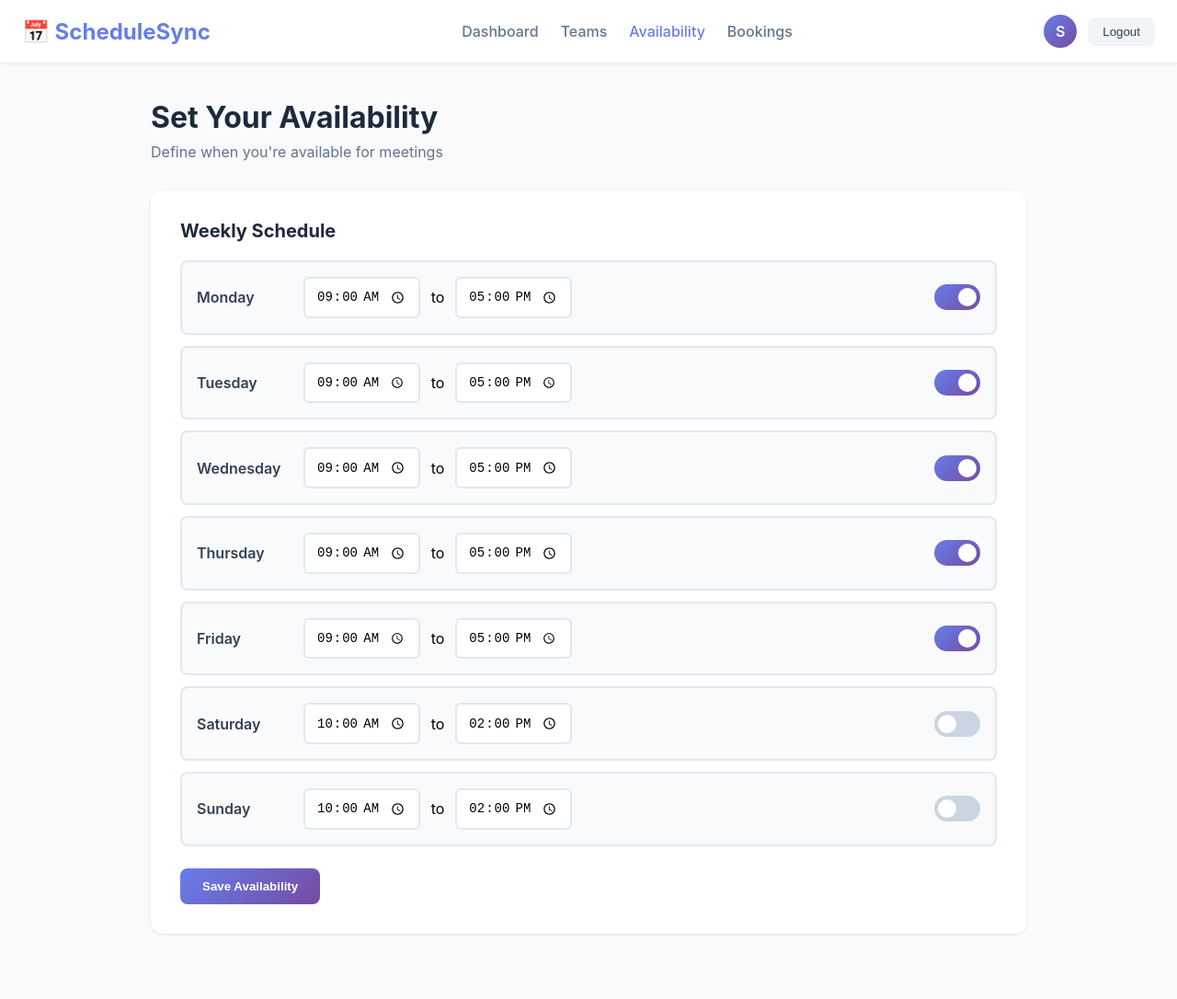
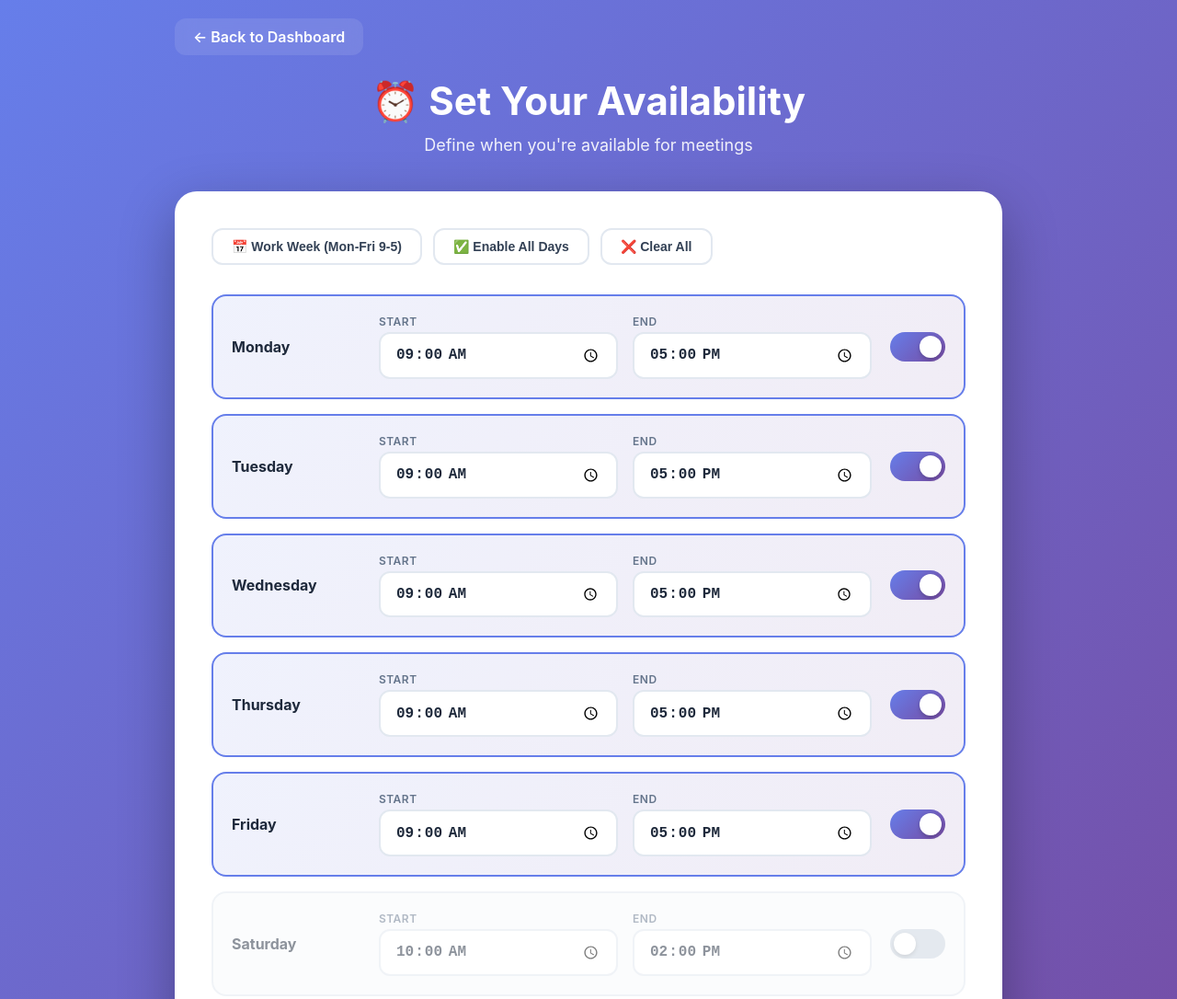
Before and after one commit to Joy52-cyber/schedulesync, a browser extension: page public/availability.html in a window 1280 px wide. Shown: the top 1086 px of the page at 92% size. Drawn offline with Linux system fonts and the light colour scheme; no server answers; sample sign-in values are in the browser's storage.

Commit message:
Beautiful availability UI + skip Google consent screen + complete account isolation

```diff
--- a/public/availability.html
+++ b/public/availability.html
@@ -13,171 +13,141 @@
 
         body {
             font-family: -apple-system, BlinkMacSystemFont, 'Segoe UI', Roboto, Oxygen, Ubuntu, Cantarell, sans-serif;
-            background: #f8fafc;
+            background: linear-gradient(135deg, #667eea 0%, #764ba2 100%);
             min-height: 100vh;
-        }
-
-        .navbar {
-            background: white;
-            box-shadow: 0 1px 3px rgba(0, 0, 0, 0.1);
-            padding: 16px 24px;
-            display: flex;
-            justify-content: space-between;
-            align-items: center;
-            position: sticky;
-            top: 0;
-            z-index: 100;
-        }
-
-        .nav-brand {
-            font-size: 24px;
-            font-weight: 700;
-            color: #667eea;
-            text-decoration: none;
-        }
-
-        .nav-links {
-            display: flex;
-            gap: 24px;
-            align-items: center;
-        }
-
-        .nav-links a {
-            color: #64748b;
-            text-decoration: none;
-            font-weight: 500;
-            transition: color 0.2s;
-        }
-
-        .nav-links a:hover, .nav-links a.active {
-            color: #667eea;
-        }
-
-        .user-menu {
-            display: flex;
-            align-items: center;
-            gap: 12px;
-        }
-
-        .user-avatar {
-            width: 36px;
-            height: 36px;
-            border-radius: 50%;
-            background: linear-gradient(135deg, #667eea 0%, #764ba2 100%);
-            color: white;
-            display: flex;
-            align-items: center;
-            justify-content: center;
-            font-weight: 600;
-        }
-
-        .logout-btn {
-            padding: 8px 16px;
-            background: #f1f5f9;
-            border: none;
-            border-radius: 8px;
-            color: #334155;
-            font-weight: 500;
-            cursor: pointer;
-            transition: all 0.2s;
-        }
-
-        .logout-btn:hover {
-            background: #e2e8f0;
+            padding: 20px;
         }
 
         .container {
-            max-width: 1000px;
+            max-width: 900px;
             margin: 0 auto;
-            padding: 40px 24px;
         }
 
-        .page-header {
-            margin-bottom: 32px;
+        .header {
+            text-align: center;
+            color: white;
+            margin-bottom: 40px;
         }
 
-        .page-header h1 {
-            font-size: 32px;
-            color: #1e293b;
-            margin-bottom: 8px;
+        .header h1 {
+            font-size: 42px;
+            margin-bottom: 12px;
+            font-weight: 700;
         }
 
-        .page-header p {
-            color: #64748b;
+        .header p {
+            font-size: 18px;
+            opacity: 0.9;
         }
 
         .card {
             background: white;
-            border-radius: 12px;
-            padding: 32px;
-            box-shadow: 0 1px 3px rgba(0, 0, 0, 0.1);
-            margin-bottom: 24px;
+            border-radius: 24px;
+            padding: 40px;
+            box-shadow: 0 20px 60px rgba(0, 0, 0, 0.3);
         }
 
-        .section-title {
-            font-size: 20px;
-            font-weight: 700;
-            color: #1e293b;
-            margin-bottom: 20px;
+        .quick-actions {
+            display: flex;
+            gap: 12px;
+            margin-bottom: 32px;
+            flex-wrap: wrap;
         }
 
-        .loading {
-            text-align: center;
-            padding: 40px;
-            color: #64748b;
+        .quick-btn {
+            padding: 10px 20px;
+            border: 2px solid #e2e8f0;
+            border-radius: 12px;
+            background: white;
+            color: #334155;
+            font-weight: 600;
+            cursor: pointer;
+            transition: all 0.2s;
+            font-size: 14px;
+        }
+
+        .quick-btn:hover {
+            border-color: #667eea;
+            color: #667eea;
+            transform: translateY(-2px);
         }
 
         .time-slots {
-            display: grid;
-            gap: 12px;
+            display: flex;
+            flex-direction: column;
+            gap: 16px;
         }
 
         .time-slot {
-            display: flex;
+            display: grid;
+            grid-template-columns: 140px 1fr auto;
             align-items: center;
-            gap: 16px;
-            padding: 16px;
+            gap: 20px;
+            padding: 20px;
             background: #f8fafc;
             border: 2px solid #e2e8f0;
-            border-radius: 8px;
-            transition: all 0.2s;
+            border-radius: 16px;
+            transition: all 0.3s;
         }
 
-        .time-slot:hover {
+        .time-slot.active {
+            background: linear-gradient(135deg, rgba(102, 126, 234, 0.1) 0%, rgba(118, 75, 162, 0.1) 100%);
             border-color: #667eea;
         }
 
+        .time-slot.inactive {
+            opacity: 0.5;
+        }
+
         .day-label {
-            min-width: 100px;
-            font-weight: 600;
-            color: #334155;
+            font-weight: 700;
+            color: #1e293b;
+            font-size: 16px;
         }
 
         .time-inputs {
             display: flex;
             align-items: center;
-            gap: 12px;
+            gap: 16px;
+        }
+
+        .time-input-wrapper {
             flex: 1;
+            display: flex;
+            flex-direction: column;
+            gap: 4px;
+        }
+
+        .time-label {
+            font-size: 12px;
+            font-weight: 600;
+            color: #64748b;
+            text-transform: uppercase;
+            letter-spacing: 0.5px;
         }
 
         .time-inputs input[type="time"] {
-            padding: 10px 12px;
+            width: 100%;
+            padding: 12px 16px;
             border: 2px solid #e2e8f0;
-            border-radius: 6px;
-            font-size: 14px;
+            border-radius: 12px;
+            font-size: 16px;
+            font-weight: 600;
+            color: #1e293b;
             transition: all 0.3s;
+            background: white;
         }
 
         .time-inputs input[type="time"]:focus {
             outline: none;
             border-color: #667eea;
-            box-shadow: 0 0 0 3px rgba(102, 126, 234, 0.1);
+            box-shadow: 0 0 0 4px rgba(102, 126, 234, 0.1);
         }
 
         .toggle-switch {
             position: relative;
-            width: 50px;
-            height: 28px;
+            width: 60px;
+            height: 32px;
         }
 
         .toggle-switch input {
@@ -195,19 +165,20 @@
             bottom: 0;
             background-color: #cbd5e1;
             transition: 0.3s;
-            border-radius: 28px;
+            border-radius: 32px;
         }
 
         .slider:before {
             position: absolute;
             content: "";
-            height: 20px;
-            width: 20px;
+            height: 24px;
+            width: 24px;
             left: 4px;
             bottom: 4px;
             background-color: white;
             transition: 0.3s;
             border-radius: 50%;
+            box-shadow: 0 2px 4px rgba(0, 0, 0, 0.2);
         }
 
         input:checked + .slider {
@@ -215,16 +186,33 @@
         }
 
         input:checked + .slider:before {
-            transform: translateX(22px);
+            transform: translateX(28px);
+        }
+
+        .actions {
+            margin-top: 32px;
+            display: flex;
+            gap: 12px;
+            justify-content: flex-end;
         }
 
         .btn {
-            padding: 12px 24px;
+            padding: 14px 32px;
             border: none;
-            border-radius: 8px;
+            border-radius: 12px;
             font-weight: 600;
             cursor: pointer;
             transition: all 0.3s;
+            font-size: 16px;
+        }
+
+        .btn-secondary {
+            background: #f1f5f9;
+            color: #334155;
+        }
+
+        .btn-secondary:hover {
+            background: #e2e8f0;
         }
 
         .btn-primary {
@@ -234,7 +222,7 @@
 
         .btn-primary:hover {
             transform: translateY(-2px);
-            box-shadow: 0 8px 20px rgba(102, 126, 234, 0.3);
+            box-shadow: 0 8px 20px rgba(102, 126, 234, 0.4);
         }
 
         .btn-primary:disabled {
@@ -243,51 +231,105 @@
             transform: none;
         }
 
+        .back-btn {
+            display: inline-flex;
+            align-items: center;
+            gap: 8px;
+            color: white;
+            text-decoration: none;
+            font-weight: 600;
+            margin-bottom: 24px;
+            padding: 10px 20px;
+            border-radius: 12px;
+            background: rgba(255, 255, 255, 0.1);
+            backdrop-filter: blur(10px);
+            transition: all 0.2s;
+        }
+
+        .back-btn:hover {
+            background: rgba(255, 255, 255, 0.2);
+            transform: translateX(-4px);
+        }
+
+        .loading {
+            text-align: center;
+            padding: 60px 20px;
+            color: #64748b;
+        }
+
+        .spinner {
+            width: 40px;
+            height: 40px;
+            border: 4px solid #e2e8f0;
+            border-top-color: #667eea;
+            border-radius: 50%;
+            animation: spin 1s linear infinite;
+            margin: 0 auto 16px;
+        }
+
+        @keyframes spin {
+            to { transform: rotate(360deg); }
+        }
+
         @media (max-width: 768px) {
             .time-slot {
-                flex-direction: column;
-                align-items: flex-start;
+                grid-template-columns: 1fr;
+                gap: 16px;
             }
 
-            .day-label {
+            .time-inputs {
+                flex-direction: column;
+            }
+
+            .actions {
+                flex-direction: column;
+            }
+
+            .btn {
                 width: 100%;
             }
 
-            .time-inputs {
-                width: 100%;
-                flex-direction: column;
+            .header h1 {
+                font-size: 32px;
             }
 
-            .nav-links {
-                display: none;
+            .card {
+                padding: 24px;
             }
         }
     </style>
 </head>
 <body>
     <script src="/auth-handler.js"></script>
-    <nav class="navbar">
-        <a href="/" class="nav-brand">📅 ScheduleSync</a>
-        <div class="nav-links">
-            <a href="/dashboard">Dashboard</a>
-            <a href="/teams">Teams</a>
-            <a href="/availability" class="active">Availability</a>
-            <a href="/bookings">Bookings</a>
-        </div>
-        <div class="user-menu">
-            <div class="user-avatar" id="userAvatar">U</div>
-            <button class="logout-btn" onclick="logout()">Logout</button>
-        </div>
-    </nav>
 
     <div class="container">
-        <div class="page-header">
-            <h1>Set Your Availability</h1>
+        <a href="/dashboard" class="back-btn">
+            ← Back to Dashboard
+        </a>
+
+        <div class="header">
+            <h1>⏰ Set Your Availability</h1>
             <p>Define when you're available for meetings</p>
         </div>
 
-        <div class="card" id="availabilityCard">
-            <div class="loading">Loading your availability...</div>
+        <div class="card">
+            <div class="quick-actions">
+                <button class="quick-btn" onclick="setWorkWeek()">📅 Work Week (Mon-Fri 9-5)</button>
+                <button class="quick-btn" onclick="setAllDays()">✅ Enable All Days</button>
+                <button class="quick-btn" onclick="clearAll()">❌ Clear All</button>
+            </div>
+
+            <div id="content">
+                <div class="loading">
+                    <div class="spinner"></div>
+                    <p>Loading your availability...</p>
+                </div>
+            </div>
+
+            <div class="actions" id="actions" style="display: none;">
+                <button class="btn btn-secondary" onclick="window.location.href='/dashboard'">Cancel</button>
+                <button class="btn btn-primary" onclick="saveAvailability()">Save Availability</button>
+            </div>
         </div>
     </div>
 
@@ -296,10 +338,6 @@
         const user = JSON.parse(localStorage.getItem('user') || '{}');
 
         if (!token) window.location.href = '/login';
-
-        if (user.name) {
-            document.getElementById('userAvatar').textContent = user.name.charAt(0).toUpperCase();
-        }
 
         const dayNames = ['Monday', 'Tuesday', 'Wednesday', 'Thursday', 'Friday', 'Saturday', 'Sunday'];
         const dayShortNames = ['mon', 'tue', 'wed', 'thu', 'fri', 'sat', 'sun'];
@@ -325,31 +363,33 @@
         }
 
         function renderAvailability(existingSlots) {
-            const card = document.getElementById('availabilityCard');
-
-            let html = '<h2 class="section-title">Weekly Schedule</h2><div class="time-slots">';
+            let html = '<div class="time-slots">';
 
             dayNames.forEach((dayName, index) => {
                 const dayShort = dayShortNames[index];
-                const dayOfWeek = index + 1; // 1 = Monday
+                const dayOfWeek = index + 1;
 
-                // Find existing slot for this day
                 const existingSlot = existingSlots.find(s => s.day_of_week === dayOfWeek);
 
                 const startTime = existingSlot ? existingSlot.start_time : (index < 5 ? '09:00' : '10:00');
                 const endTime = existingSlot ? existingSlot.end_time : (index < 5 ? '17:00' : '14:00');
-                const isEnabled = !!existingSlot || index < 5; // Enable Mon-Fri by default
+                const isEnabled = !!existingSlot || index < 5;
 
                 html += `
-                    <div class="time-slot">
+                    <div class="time-slot ${isEnabled ? 'active' : 'inactive'}" id="slot-${dayShort}">
                         <div class="day-label">${dayName}</div>
                         <div class="time-inputs">
-                            <input type="time" id="${dayShort}-start" value="${startTime}">
-                            <span>to</span>
-                            <input type="time" id="${dayShort}-end" value="${endTime}">
+                            <div class="time-input-wrapper">
+                                <div class="time-label">Start</div>
+                                <input type="time" id="${dayShort}-start" value="${startTime}">
+                            </div>
+                            <div class="time-input-wrapper">
+                                <div class="time-label">End</div>
+                                <input type="time" id="${dayShort}-end" value="${endTime}">
+                            </div>
                         </div>
                         <label class="toggle-switch">
-                            <input type="checkbox" id="${dayShort}-enabled" ${isEnabled ? 'checked' : ''}>
+                            <input type="checkbox" id="${dayShort}-enabled" ${isEnabled ? 'checked' : ''} onchange="toggleSlot('${dayShort}')">
                             <span class="slider"></span>
                         </label>
                     </div>
@@ -357,9 +397,53 @@
             });
 
             html += '</div>';
-            html += '<div style="margin-top: 24px;"><button class="btn btn-primary" onclick="saveAvailability()">Save Availability</button></div>';
+            document.getElementById('content').innerHTML = html;
+            document.getElementById('actions').style.display = 'flex';
+        }
 
-            card.innerHTML = html;
+        function toggleSlot(day) {
+            const slot = document.getElementById(`slot-${day}`);
+            const checkbox = document.getElementById(`${day}-enabled`);
+
+            if (checkbox.checked) {
+                slot.classList.remove('inactive');
+                slot.classList.add('active');
+            } else {
+                slot.classList.remove('active');
+                slot.classList.add('inactive');
+            }
+        }
+
+        function setWorkWeek() {
+            dayShortNames.forEach((day, index) => {
+                const checkbox = document.getElementById(`${day}-enabled`);
+                const startInput = document.getElementById(`${day}-start`);
+                const endInput = document.getElementById(`${day}-end`);
+
+                if (index < 5) { // Mon-Fri
+                    checkbox.checked = true;
+                    startInput.value = '09:00';
+                    endInput.value = '17:00';
+                    toggleSlot(day);
+                } else {
+                    checkbox.checked = false;
+                    toggleSlot(day);
+                }
+            });
+        }
+
+        function setAllDays() {
+            dayShortNames.forEach((day) => {
+                document.getElementById(`${day}-enabled`).checked = true;
+                toggleSlot(day);
+            });
+        }
+
+        function clearAll() {
+            dayShortNames.forEach((day) => {
+                document.getElementById(`${day}-enabled`).checked = false;
+                toggleSlot(day);
+            });
         }
 
         async function saveAvailability() {
@@ -376,6 +460,10 @@
                 }
             });
 
+            const btn = event.target;
+            btn.disabled = true;
+            btn.textContent = 'Saving...';
+
             try {
                 const response = await fetch('/api/availability', {
                     method: 'POST',
@@ -387,23 +475,24 @@
                 });
 
                 if (response.ok) {
-                    alert('✅ Availability saved successfully!');
+                    btn.textContent = '✅ Saved!';
+                    setTimeout(() => {
+                        window.location.href = '/dashboard';
+                    }, 1000);
                 } else {
                     const data = await response.json();
                     alert('❌ Failed to save: ' + (data.error || 'Unknown error'));
+                    btn.disabled = false;
+                    btn.textContent = 'Save Availability';
                 }
             } catch (error) {
                 console.error('Error saving availability:', error);
                 alert('❌ Error saving availability');
+                btn.disabled = false;
+                btn.textContent = 'Save Availability';
             }
         }
 
-        function logout() {
-            localStorage.clear();
-            window.location.href = '/login';
-        }
-
-        // Load availability on page load
         loadAvailability();
     </script>
 </body>
```
